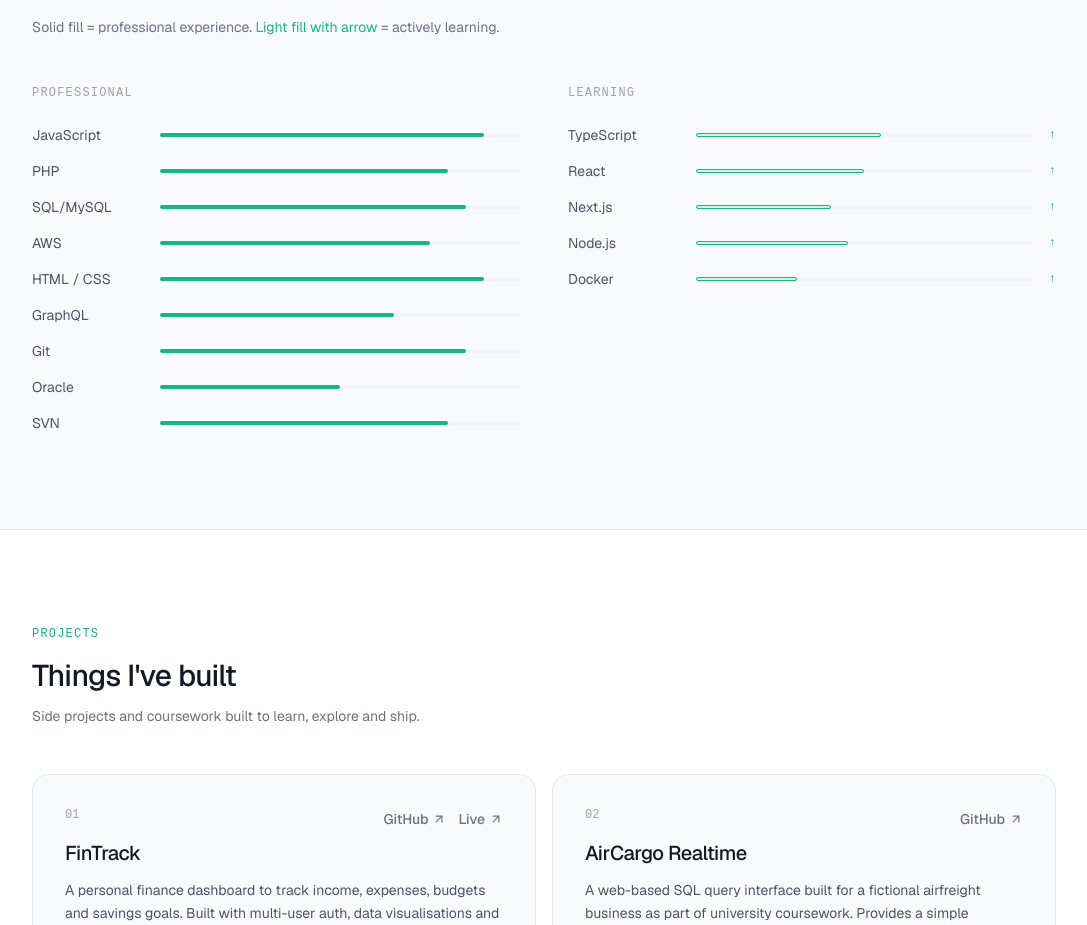
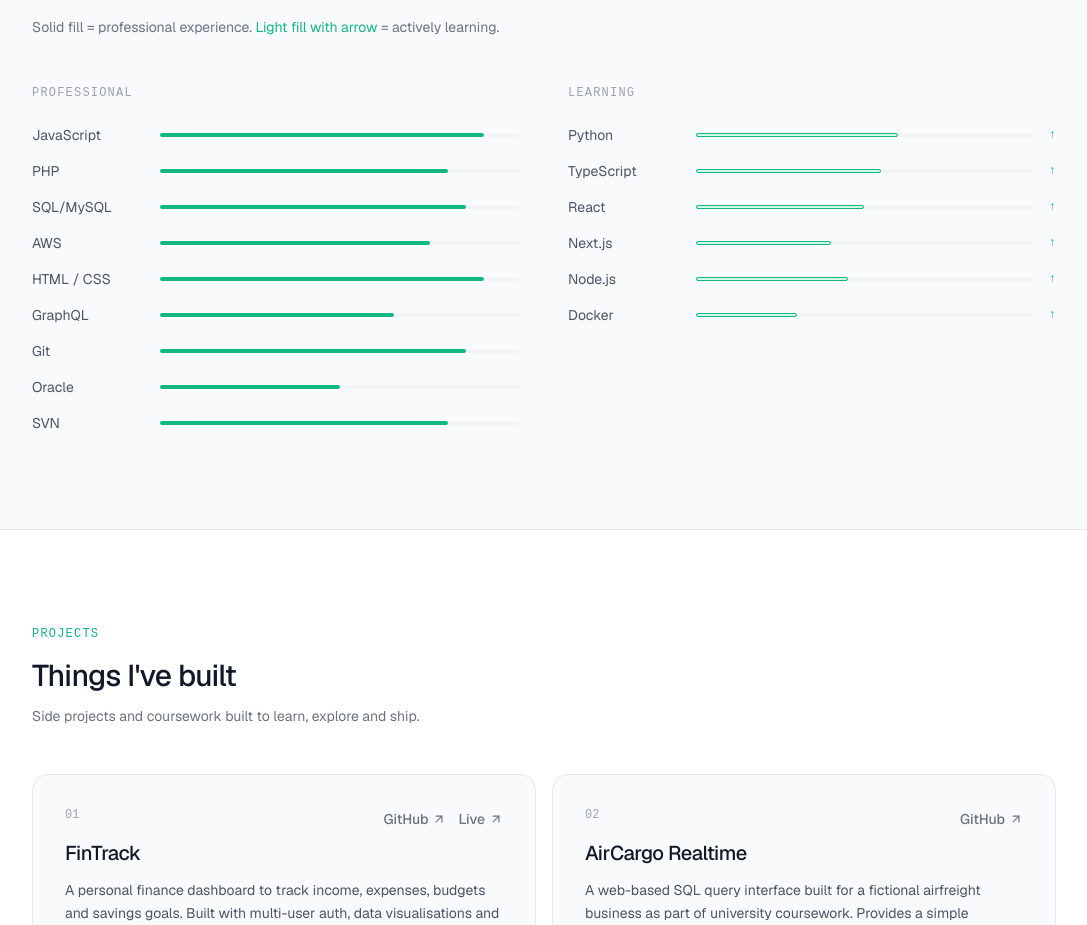
Before and after one commit to WillKirk/my-portfolio, a Next.js app: page / in a window 1280 px wide. Shown: the part 1484-2409 px from the top of the page, without its empty margins (96-1183 px from the left). Built offline with nearby package versions, Linux system fonts and the light colour scheme.

Commit message:
updating skills section

```diff
--- a/src/components/Skills.tsx
+++ b/src/components/Skills.tsx
@@ -13,6 +13,7 @@ const professionalSkills = [
 ]
 
 const learningSkills = [
+  { name: 'Python', level: 60},
   { name: 'TypeScript', level: 55 },
   { name: 'React', level: 50 },
   { name: 'Next.js', level: 40 },
```
